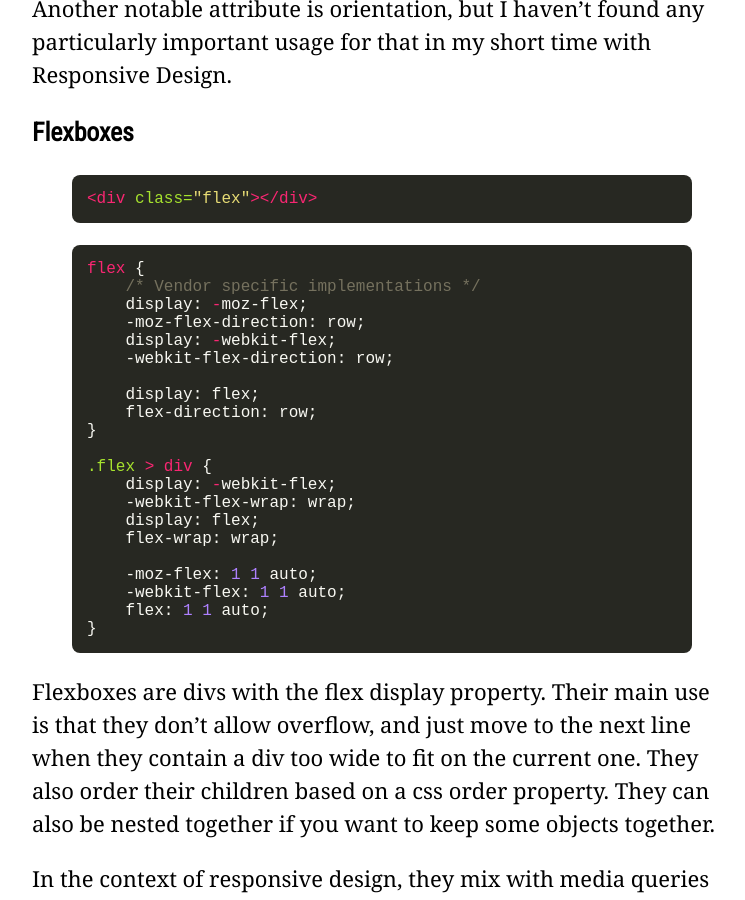
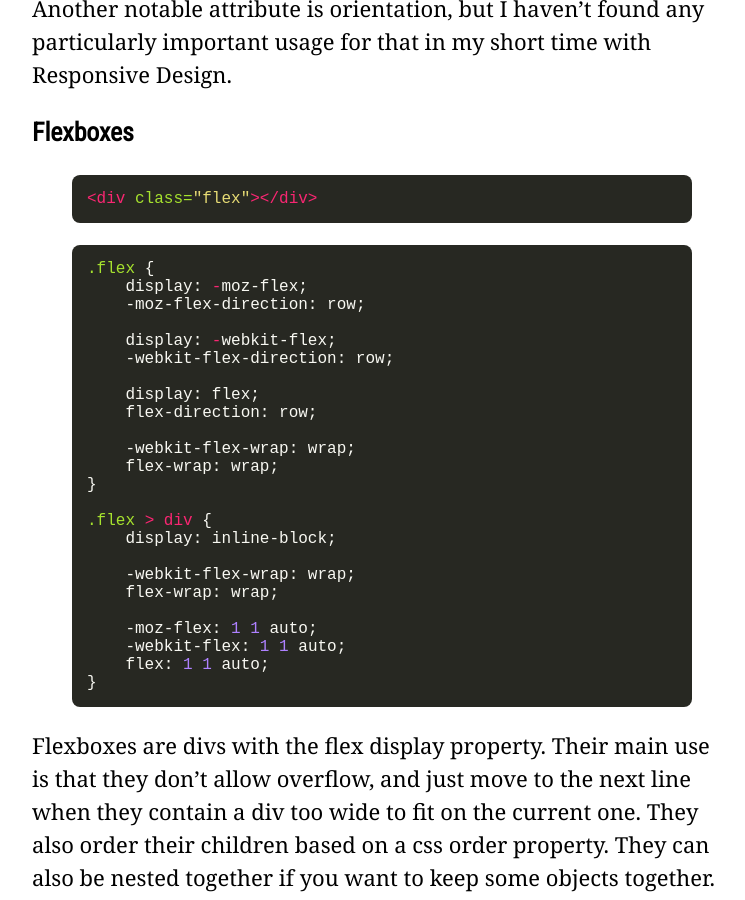
Before and after one commit to kdparker/kdparker.github.io, a Jekyll site: the page built from _posts/2015-07-05-responsivedesign10000feet.md, in a window 1280 px wide and 900 px high, scrolled down 2619 px. Shown: the whole window, without its empty margins (258-1003 px from the left). Built offline with Jekyll 4.4.1, drawn with Linux system fonts in a browser that asks for light colours; nearby versions of some CDN libraries.

Commit message:
Article change

```diff
--- a/_posts/2015-07-05-responsivedesign10000feet.md
+++ b/_posts/2015-07-05-responsivedesign10000feet.md
@@ -66,21 +66,24 @@ Another notable attribute is orientation, but I haven't found any particularly i
 {% endhighlight %}
 
 {% highlight css %}
-flex {
-    /* Vendor specific implementations */
+.flex {
     display: -moz-flex;
     -moz-flex-direction: row;
+
     display: -webkit-flex;
     -webkit-flex-direction: row;
 
     display: flex;
     flex-direction: row;
+
+    -webkit-flex-wrap: wrap;
+    flex-wrap: wrap;
 }
 
 .flex > div {
-    display: -webkit-flex;
+    display: inline-block;
+
     -webkit-flex-wrap: wrap;
-    display: flex;
     flex-wrap: wrap;
 
     -moz-flex: 1 1 auto;
--- a/css/main.css
+++ b/css/main.css
@@ -127,14 +127,14 @@ body {
     display: flex;
     flex-direction: row;
 
-    -webkit-flex-wrap: wrap; /* Safari 6.1+ */
+    -webkit-flex-wrap: wrap;
     flex-wrap: wrap;
 }
 
 .flex > div {
     display: inline-block;
 
-    -webkit-flex-wrap: wrap; /* Safari 6.1+ */
+    -webkit-flex-wrap: wrap;
     flex-wrap: wrap;
 
     -moz-flex: 1 1 auto;
```
